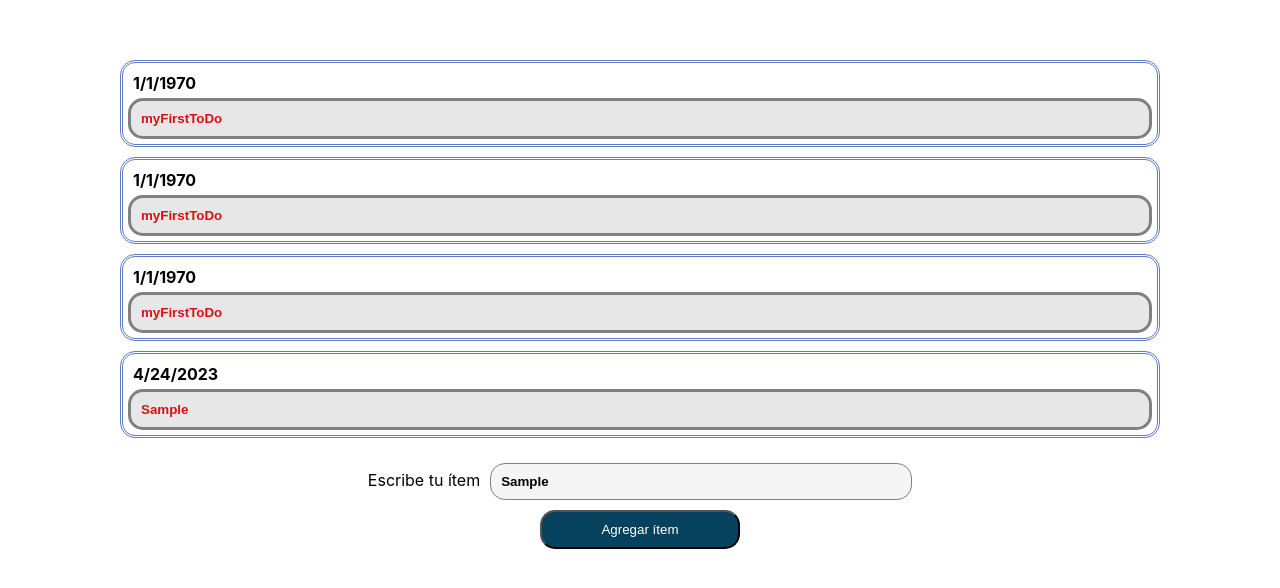
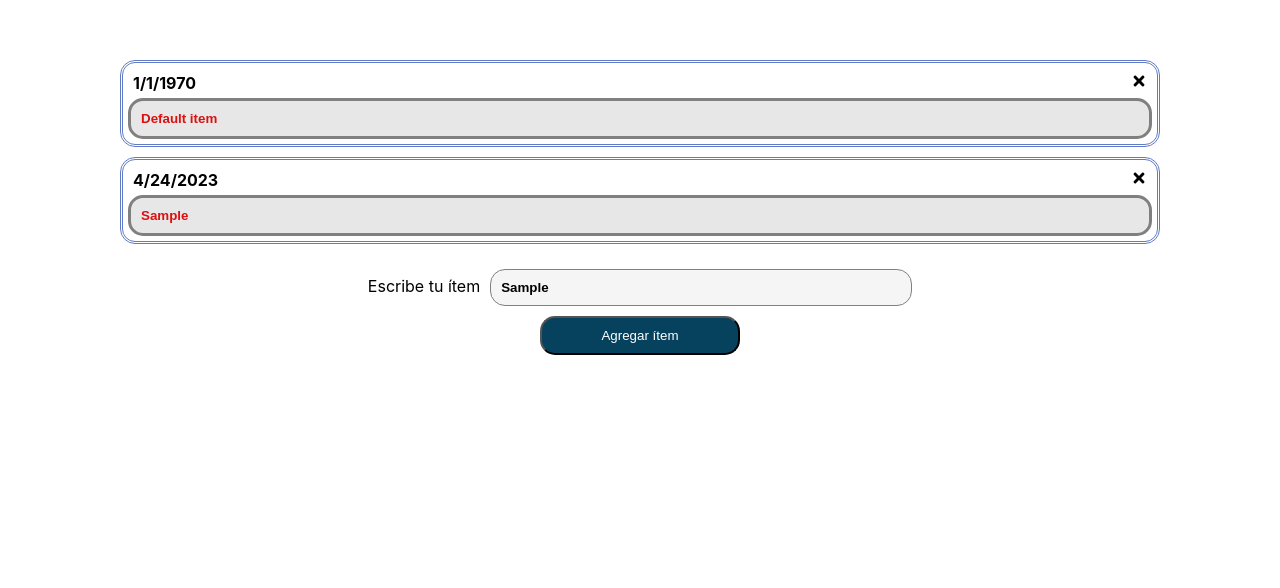
Before and after one commit to team-perejil/todo-list-react-js, a React (Create React App) app: page / in a window 1280 px wide. Both pictures are taken after typing "Sample" into the empty fields and a click on the button "Agregar ítem". Shown: the top 588 px of the page. Built offline with nearby package versions, Linux system fonts and the light colour scheme.

Commit message:
feat: integration of addItems function into handlerAddItem and delete icon

```diff
--- a/src/pages/ToDoPage.css
+++ b/src/pages/ToDoPage.css
@@ -27,4 +27,6 @@
 .data {
   font-weight: bold;
   padding: 5px;
+  display: flex;
+  justify-content: space-between;
 }
--- a/src/pages/ToDoPage.js
+++ b/src/pages/ToDoPage.js
@@ -1,20 +1,25 @@
+import { FaPencilAlt, FaTimes } from "react-icons/fa";
 import { useState } from "react";
 import "./ToDoPage.css";
 import TodoForm from "../Components/TodoForm";
-import { readItems } from "../API/API";
+import { addItems, readItems } from "../API/API";
 
 const ToDoPage = () => {
   console.log(readItems());
-  const initialmockToDo = [
-    { title: "myFirstToDo" },
-    { title: "myFirstToDo" },
-    { title: "myFirstToDo" },
-  ];
+  /*   const initialmockToDo = [
+    { title: "first to-do" },
+    { title: "second to-do" },
+    { title: "third to-do" },
+  ]; */
+
+  const initialmockToDo = readItems() || [];
 
   const [mockTodo, setMockTodo] = useState(initialmockToDo);
 
   const handlerAddItem = (newItem) => {
-    setMockTodo([...mockTodo, newItem]);
+    const newItems = addItems(newItem);
+    setMockTodo(newItems);
+    /*     setMockTodo([...mockTodo, newItem]); */
   };
 
   const handleChange = (e, i) => {
@@ -34,7 +39,6 @@ const ToDoPage = () => {
       <div className="toDo-list">
         {mockTodo.map((toDo, i) => {
           return (
-            <>
             <div className="itemData">
               <input
                 className="toDo"
@@ -44,9 +48,11 @@ const ToDoPage = () => {
               ></input>
               <section className="data">
                 {new Date(toDo.createdAt || 0).toLocaleDateString("en-US")}
+                <div>
+                  <FaTimes className="delIcon" />
+                </div>
               </section>
             </div>
-            </>
           );
         })}
       </div>
```
Lines whose indentation alone changed are shown as unchanged.
